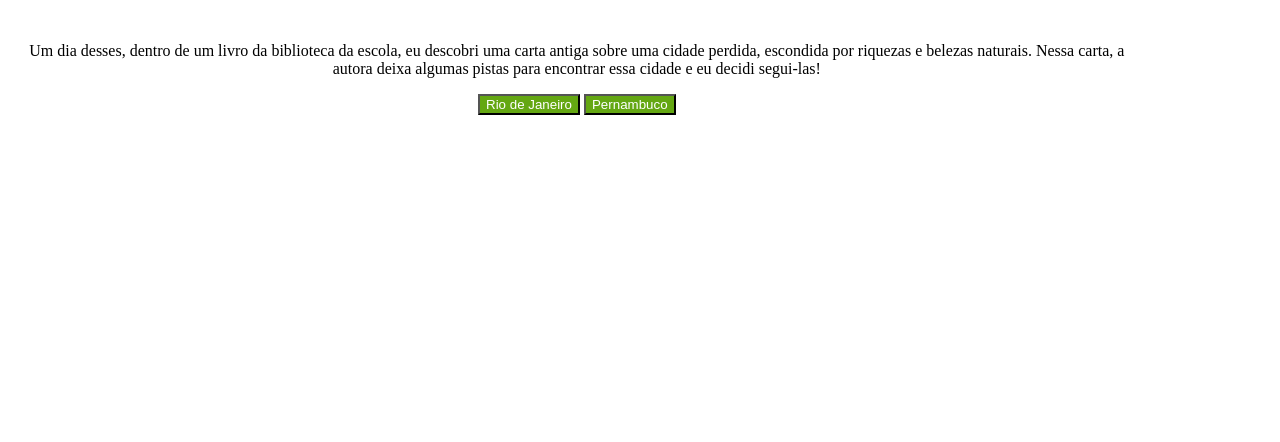
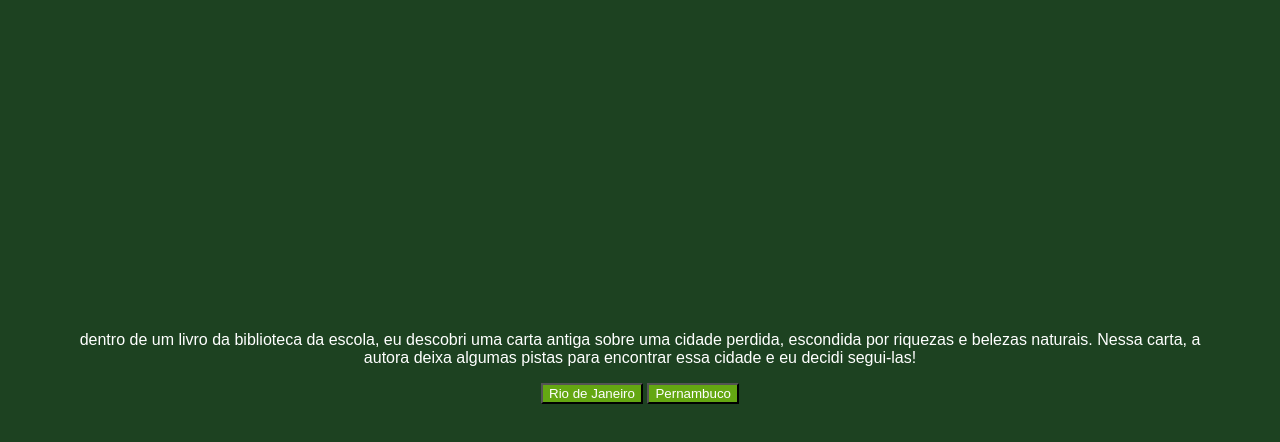
Before and after one commit to renanvidallima-cloud/renan2html1b, a plain HTML site: page index.html in a window 1280 px wide. Drawn offline with Linux system fonts and the light colour scheme; a web font is replaced by a local one.

Commit message:
Add files via upload
MEU

```diff
--- a/index.html
+++ b/index.html
@@ -15,7 +15,7 @@ href="https://fonts.googleapis.com/css2?family=Bai+Jamjuree:ital,wght@0,200;0,30
 <main>
 <div class="passo ativo" id="passo-0">
 <img src="img/cenario-passo0.png" alt="">
-<p>Um dia desses, dentro de um livro da biblioteca da escola, eu descobri uma carta
+<p> dentro de um livro da biblioteca da escola, eu descobri uma carta
 antiga sobre uma cidade perdida, escondida por riquezas e belezas naturais. Nessa carta, a
 autora deixa algumas pistas para encontrar essa cidade e eu decidi segui-las!</p>
 <button class="btn-proximo" data-proximo="1">Rio de Janeiro</button>
--- a/style.css
+++ b/style.css
@@ -1,5 +1,5 @@
 
-Style.css
+
 body {
 background-color: #1D4221;
 color: white;
```
